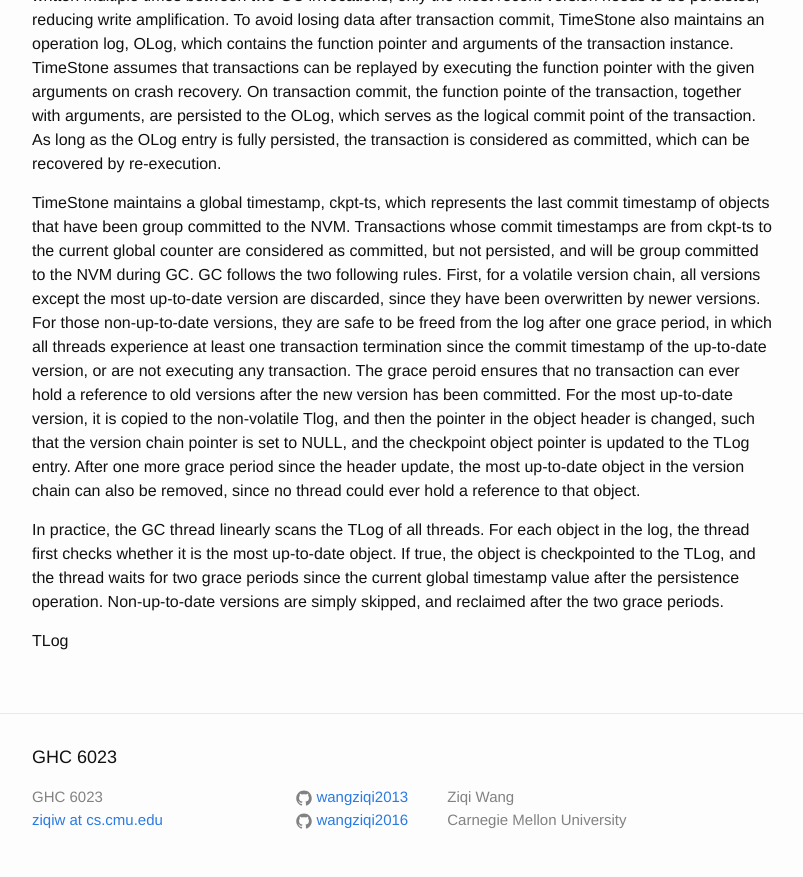
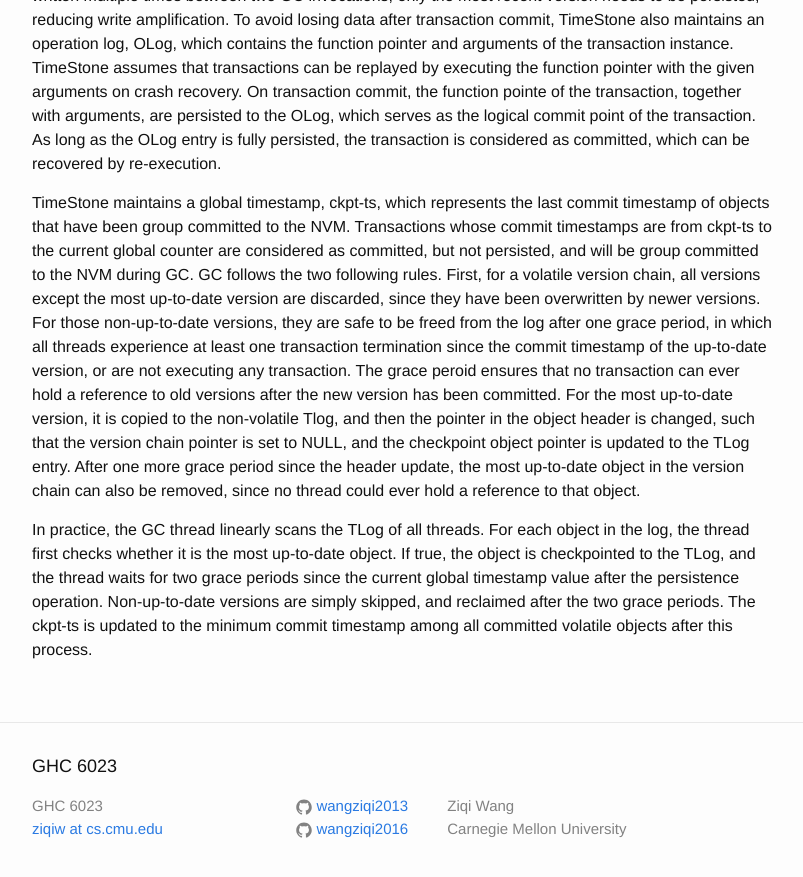
Before and after one commit to wangziqi2013/wangziqi2013.github.io, a Jekyll site: the page built from _posts/2020-08-24-timestone.markdown, in a window 1280 px wide and 900 px high, scrolled down 2656 px. Shown: the top 877 px of the window, without its empty margins (238-1041 px from the left). Built offline with Jekyll 4.4.1, drawn with Linux system fonts in a browser that asks for light colours.

Commit message:
Adding ckpt ts

```diff
--- a/_posts/2020-08-24-timestone.markdown
+++ b/_posts/2020-08-24-timestone.markdown
@@ -126,6 +126,5 @@ can also be removed, since no thread could ever hold a reference to that object.
 In practice, the GC thread linearly scans the TLog of all threads. For each object in the log, the thread first checks
 whether it is the most up-to-date object. If true, the object is checkpointed to the TLog, and the thread waits for two
 grace periods since the current global timestamp value after the persistence operation. Non-up-to-date versions are
-simply skipped, and reclaimed after the two grace periods.
-
-TLog
+simply skipped, and reclaimed after the two grace periods. The ckpt-ts is updated to the minimum commit timestamp
+among all committed volatile objects after this process.
```
